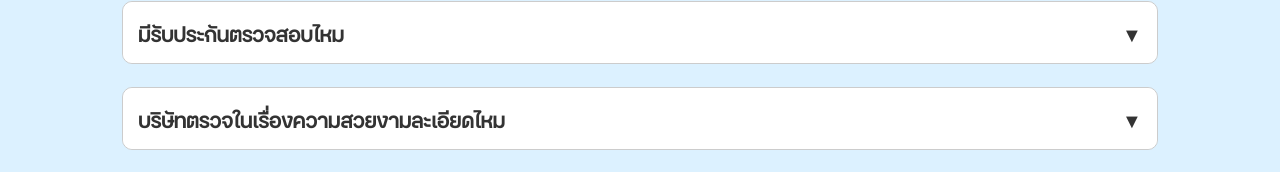
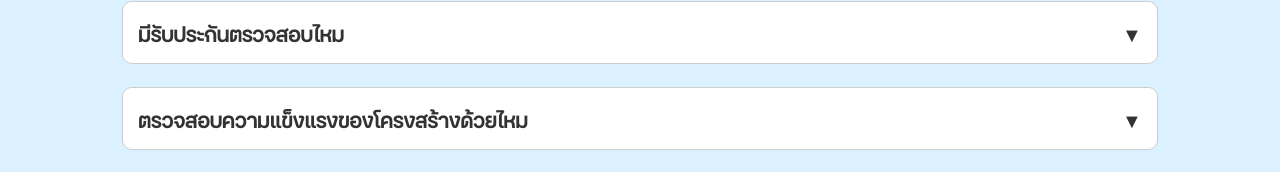
Before and after one commit to kkkkhxx/thome-scope, a plain HTML site: page index.html in a window 1280 px wide. Shown: the part 2638-2810 px from the top of the page. Drawn offline with Linux system fonts and the light colour scheme.

Commit message:
Update index.html

```diff
--- a/index.html
+++ b/index.html
@@ -237,16 +237,10 @@
                     </div>
 
                     <div class="question_card">
-                        <button class="accordion">บริษัทตรวจในเรื่องความสวยงามละเอียดไหม<p>▼</p></button>
+                        <button class="accordion">ตรวจสอบความแข็งแรงของโครงสร้างด้วยไหม<p>▼</p></button>
                         <div class="panel">
                             <p>
-                                การตรวจสอบงานโครงสร้างบ้านนั้นสามารถดูที่ปลายเหตุเท่านั้น
-                                เนื่องจากบ้านที่สร้างเสร็จแล้วนั้นส่วนของโครงสร้างทั้งหมดจะถูกปิดบังเอาไว้ด้วยส่วนตกแต่งต่างๆ
-                                ไปทั้งหมด ทั้งเสาเข็ม ฐานราก การผูกเหล็กฯ อย่างเช่นเสาและคานจะถูกทับด้วยปูนฉาบ
-                                ดังนั้นปัญหาโครงสร้างที่ตรวจพบจึงเป็นแค่ปลายเหตุกล่าวคือทีมงานตรวจสอบงานโครงสร้างที่สามารถมองเห็นได้ด้วยตาเปล่า
-                                เช่น ตรวจสอบรอยร้าว และลักษณะรอยแตกร้าวเพื่อวิเคราะห์ปัญหาตามหลักวิศวกรรม
-                                หรือตรวจสอบรูปร่างลักษณะของโครงสร้างต่างๆ เช่น เสา คานต้องไม่รูปร่างผิดปกติ เช่น
-                                คานไม่งอ ไม่โค้ง ไม่แอ่น
+การตรวจสอบงานโครงสร้างบ้านนั้นสามารถดูที่ปลายเหตุเท่านั้น เนื่องจากบ้านที่สร้างเสร็จแล้วนั้นส่วนของโครงสร้างทั้งหมดจะถูกปิดบังเอาไว้ด้วยส่วนตกแต่งต่างๆ ไปทั้งหมด ทั้งเสาเข็ม ฐานราก การผูกเหล็กฯ อย่างเช่นเสาและคานจะถูกทับด้วยปูนฉาบ ดังนั้นปัญหาโครงสร้างที่ตรวจพบจึงเป็นแค่ปลายเหตุกล่าวคือทีมงานตรวจสอบงานโครงสร้างที่สามารถมองเห็นได้ด้วยตาเปล่า เช่น ตรวจสอบรอยร้าว และลักษณะรอยแตกร้าวเพื่อวิเคราะห์ปัญหาตามหลักวิศวกรรม หรือตรวจสอบรูปร่างลักษณะของโครงสร้างต่างๆ เช่น เสา คานต้องไม่รูปร่างผิดปกติ เช่น คานไม่งอ ไม่โค้ง ไม่แอ่น
                             </p>
                         </div>
                     </div>
```
